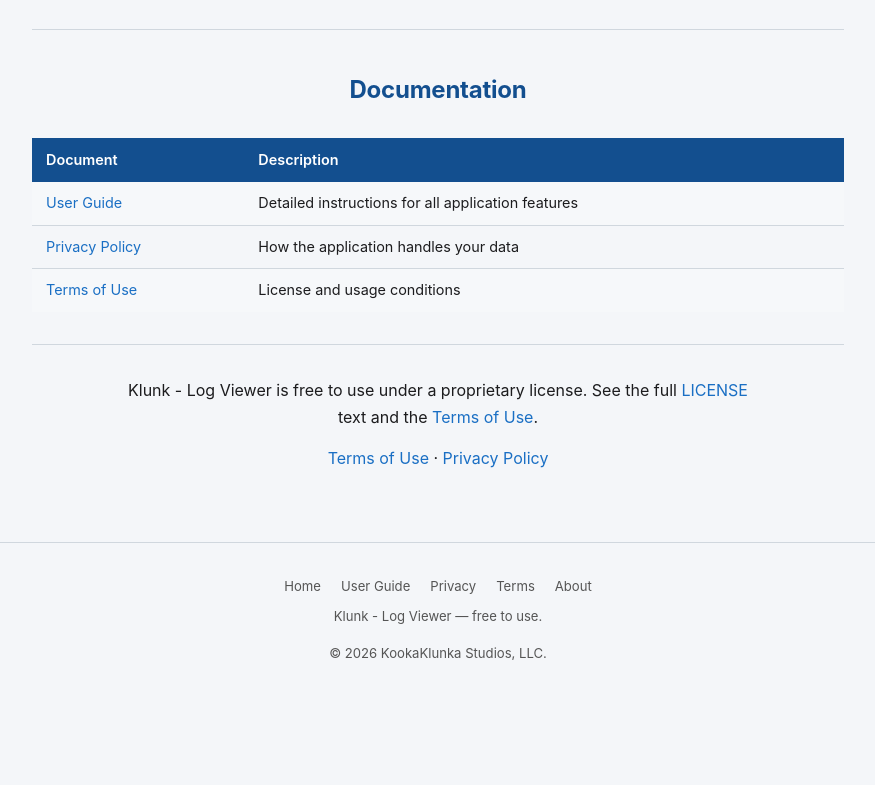
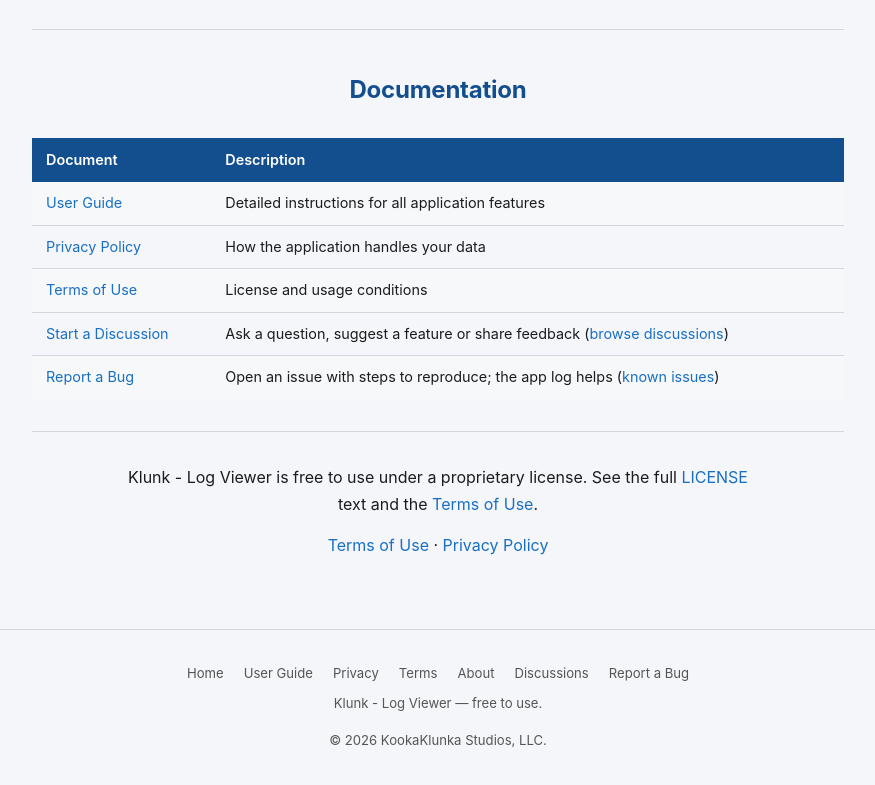
Before and after one commit to XenFive/klunk, a plain HTML site: page index.html in a window 1280 px wide. Shown: the part 2415-3200 px from the top of the page, without its empty margins (202-1077 px from the left). Before the commit the page ends 3119 px from the top, so only its background shows below. Drawn offline with Linux system fonts and the light colour scheme.

Commit message:
Update index.html

```diff
--- a/index.html
+++ b/index.html
@@ -255,6 +255,14 @@
                 <td><a href="TERMS.html">Terms of Use</a></td>
                 <td>License and usage conditions</td>
             </tr>
+            <tr>
+                <td><a href="https://github.com/XenFive/klunk/discussions/new/choose">Start a Discussion</a></td>
+                <td>Ask a question, suggest a feature or share feedback (<a href="https://github.com/XenFive/klunk/discussions">browse discussions</a>)</td>
+            </tr>
+            <tr>
+                <td><a href="https://github.com/XenFive/klunk/issues/new/choose">Report a Bug</a></td>
+                <td>Open an issue with steps to reproduce; the app log helps (<a href="https://github.com/XenFive/klunk/issues">known issues</a>)</td>
+            </tr>
         </table>
     </div>
 
@@ -276,6 +284,8 @@
         <a href="PRIVACY.html">Privacy</a>
         <a href="TERMS.html">Terms</a>
         <a href="ABOUT.html">About</a>
+        <a href="https://github.com/XenFive/klunk/discussions">Discussions</a>
+        <a href="https://github.com/XenFive/klunk/issues">Report a Bug</a>
     </nav>
     <p>Klunk - Log Viewer &mdash; free to use. </p>
     <nav>
```
